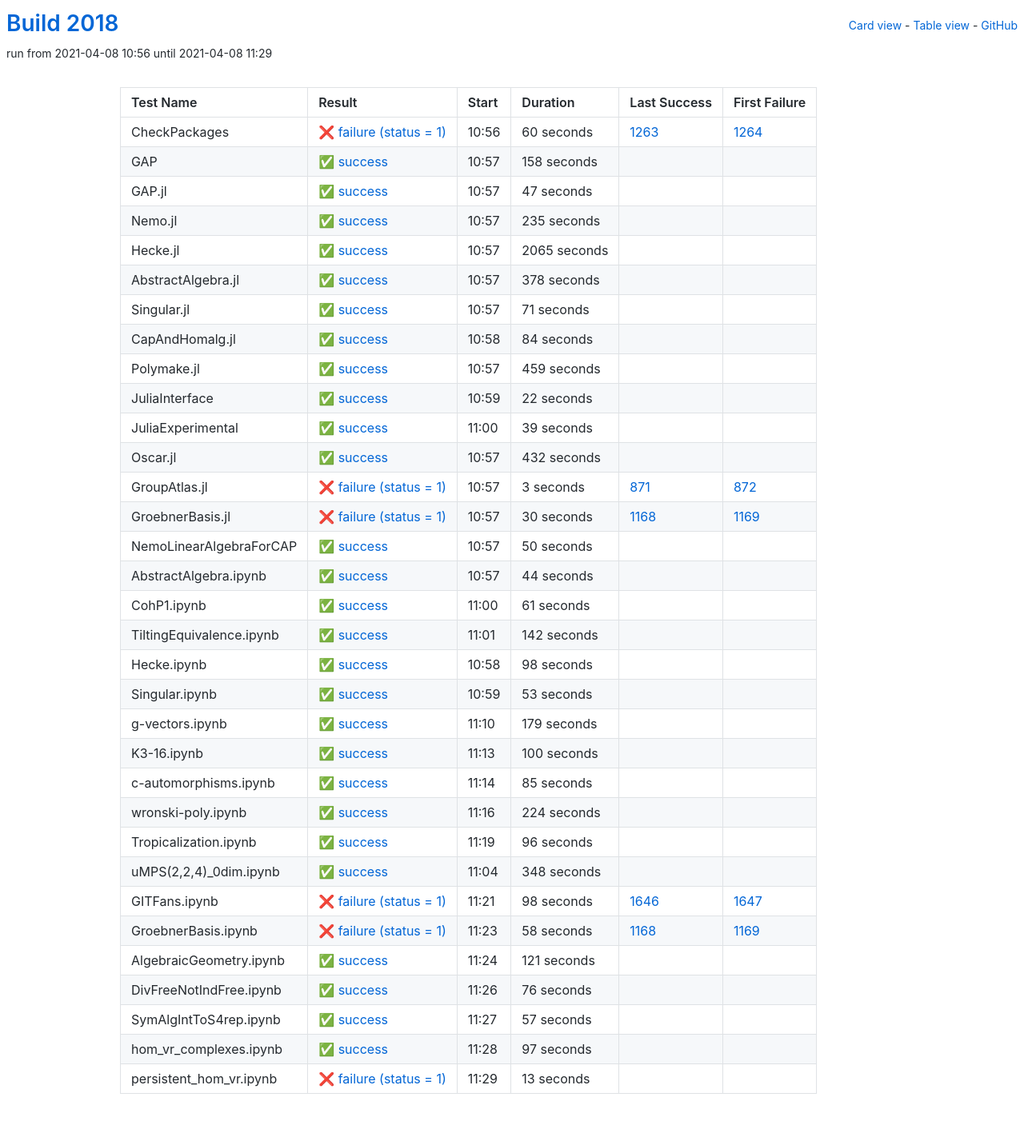
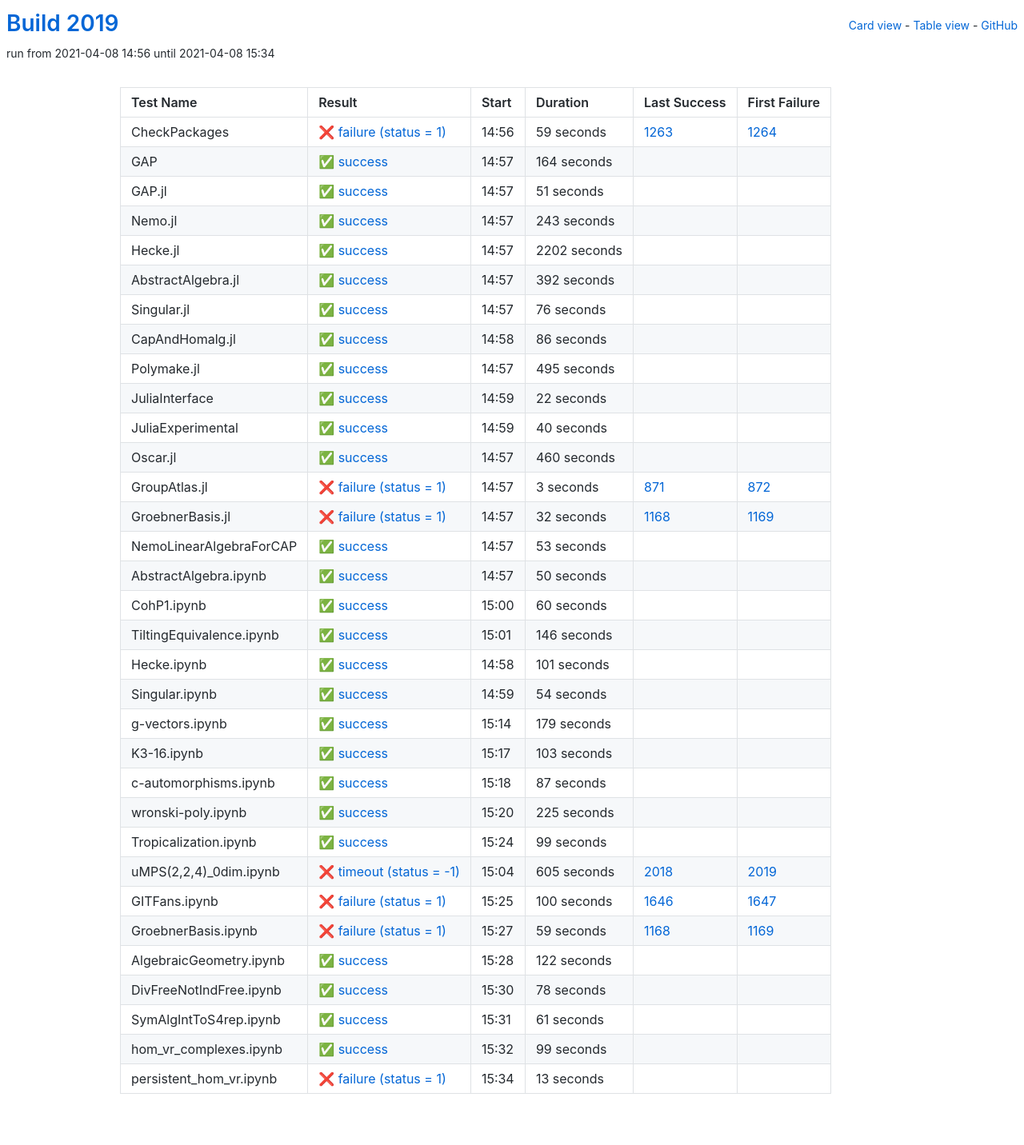
Before and after one commit to oscar-system/oscar-ci-status-stable, a Jekyll site: the page built from table.html, in a window 1280 px wide. Shown: the whole page at 80% size. Built offline with Jekyll 4.4.1, drawn with Linux system fonts in a browser that asks for light colours.

Commit message:
Build #2019

```diff
--- a/_data/ci.yml
+++ b/_data/ci.yml
@@ -1,6 +1,6 @@
 ---
-build: 2018
-build_url: https://oscarci.mathematik.uni-kl.de/job/oscar-stable/2018/
+build: 2019
+build_url: https://oscarci.mathematik.uni-kl.de/job/oscar-stable/2019/
 job: oscar-stable
 organization: oscar-system
 repo: oscar-ci-status-stable
@@ -8,116 +8,116 @@ repourl: https://github.com/oscar-system/oscar-ci-status-stable
 tests:
 - name: CheckPackages
   id: checkpackages
-  log: https://oscarci.mathematik.uni-kl.de/job/oscar-stable/2018/artifact/logs/build-2018/CheckPackages.log
-  start: 2021-04-08 10:56
+  log: https://oscarci.mathematik.uni-kl.de/job/oscar-stable/2019/artifact/logs/build-2019/CheckPackages.log
+  start: 2021-04-08 14:56
   success: false
   exitcode: 1
   status: failure
-  duration: 60
+  duration: 59
   last_success: 1263
   last_success_url: https://oscarci.mathematik.uni-kl.de/job/oscar-stable/1263/
   first_failure: 1264
   first_failure_url: https://oscarci.mathematik.uni-kl.de/job/oscar-stable/1264/
 - name: GAP
   id: gap
-  log: https://oscarci.mathematik.uni-kl.de/job/oscar-stable/2018/artifact/logs/build-2018/GAP.log
-  start: 2021-04-08 10:57
+  log: https://oscarci.mathematik.uni-kl.de/job/oscar-stable/2019/artifact/logs/build-2019/GAP.log
+  start: 2021-04-08 14:57
   success: true
   exitcode: 0
   status: success
-  duration: 158
+  duration: 164
   last_success: false
   last_success_url:
   first_failure: false
   first_failure_url:
 - name: GAP.jl
   id: gap-jl
-  log: https://oscarci.mathematik.uni-kl.de/job/oscar-stable/2018/artifact/logs/build-2018/GAP.jl.log
-  start: 2021-04-08 10:57
+  log: https://oscarci.mathematik.uni-kl.de/job/oscar-stable/2019/artifact/logs/build-2019/GAP.jl.log
+  start: 2021-04-08 14:57
   success: true
   exitcode: 0
   status: success
-  duration: 47
+  duration: 51
   last_success: false
   last_success_url:
   first_failure: false
   first_failure_url:
 - name: Nemo.jl
   id: nemo-jl
-  log: https://oscarci.mathematik.uni-kl.de/job/oscar-stable/2018/artifact/logs/build-2018/Nemo.jl.log
-  start: 2021-04-08 10:57
+  log: https://oscarci.mathematik.uni-kl.de/job/oscar-stable/2019/artifact/logs/build-2019/Nemo.jl.log
+  start: 2021-04-08 14:57
   success: true
   exitcode: 0
   status: success
-  duration: 235
+  duration: 243
   last_success: false
   last_success_url:
   first_failure: false
   first_failure_url:
 - name: Hecke.jl
   id: hecke-jl
-  log: https://oscarci.mathematik.uni-kl.de/job/oscar-stable/2018/artifact/logs/build-2018/Hecke.jl.log
-  start: 2021-04-08 10:57
+  log: https://oscarci.mathematik.uni-kl.de/job/oscar-stable/2019/artifact/logs/build-2019/Hecke.jl.log
+  start: 2021-04-08 14:57
   success: true
   exitcode: 0
   status: success
-  duration: 2065
+  duration: 2202
   last_success: false
   last_success_url:
   first_failure: false
   first_failure_url:
 - name: AbstractAlgebra.jl
   id: abstractalgebra-jl
-  log: https://oscarci.mathematik.uni-kl.de/job/oscar-stable/2018/artifact/logs/build-2018/AbstractAlgebra.jl.log
-  start: 2021-04-08 10:57
+  log: https://oscarci.mathematik.uni-kl.de/job/oscar-stable/2019/artifact/logs/build-2019/AbstractAlgebra.jl.log
+  start: 2021-04-08 14:57
   success: true
   exitcode: 0
   status: success
-  duration: 378
+  duration: 392
   last_success: false
   last_success_url:
   first_failure: false
   first_failure_url:
 - name: Singular.jl
   id: singular-jl
-  log: https://oscarci.mathematik.uni-kl.de/job/oscar-stable/2018/artifact/logs/build-2018/Singular.jl.log
-  start: 2021-04-08 10:57
+  log: https://oscarci.mathematik.uni-kl.de/job/oscar-stable/2019/artifact/logs/build-2019/Singular.jl.log
+  start: 2021-04-08 14:57
   success: true
   exitcode: 0
   status: success
-  duration: 71
+  duration: 76
   last_success: false
   last_success_url:
   first_failure: false
   first_failure_url:
 - name: CapAndHomalg.jl
   id: capandhomalg-jl
-  log: https://oscarci.mathematik.uni-kl.de/job/oscar-stable/2018/artifact/logs/build-2018/CapAndHomalg.jl.log
-  start: 2021-04-08 10:58
+  log: https://oscarci.mathematik.uni-kl.de/job/oscar-stable/2019/artifact/logs/build-2019/CapAndHomalg.jl.log
+  start: 2021-04-08 14:58
   success: true
   exitcode: 0
   status: success
-  duration: 84
+  duration: 86
   last_success: false
   last_success_url:
   first_failure: false
   first_failure_url:
 - name: Polymake.jl
   id: polymake-jl
-  log: https://oscarci.mathematik.uni-kl.de/job/oscar-stable/2018/artifact/logs/build-2018/Polymake.jl.log
-  start: 2021-04-08 10:57
+  log: https://oscarci.mathematik.uni-kl.de/job/oscar-stable/2019/artifact/logs/build-2019/Polymake.jl.log
+  start: 2021-04-08 14:57
   success: true
   exitcode: 0
   status: success
-  duration: 459
+  duration: 495
   last_success: false
   last_success_url:
   first_failure: false
   first_failure_url:
 - name: JuliaInterface
   id: juliainterface
-  log: https://oscarci.mathematik.uni-kl.de/job/oscar-stable/2018/artifact/logs/build-2018/JuliaInterface.log
-  start: 2021-04-08 10:59
+  log: https://oscarci.mathematik.uni-kl.de/job/oscar-stable/2019/artifact/logs/build-2019/JuliaInterface.log
+  start: 2021-04-08 14:59
   success: true
   exitcode: 0
   status: success
@@ -128,32 +128,32 @@ tests:
   first_failure_url:
 - name: JuliaExperimental
   id: juliaexperimental
-  log: https://oscarci.mathematik.uni-kl.de/job/oscar-stable/2018/artifact/logs/build-2018/JuliaExperimental.log
-  start: 2021-04-08 11:00
+  log: https://oscarci.mathematik.uni-kl.de/job/oscar-stable/2019/artifact/logs/build-2019/JuliaExperimental.log
+  start: 2021-04-08 14:59
   success: true
   exitcode: 0
   status: success
-  duration: 39
+  duration: 40
   last_success: false
   last_success_url:
   first_failure: false
   first_failure_url:
 - name: Oscar.jl
   id: oscar-jl
-  log: https://oscarci.mathematik.uni-kl.de/job/oscar-stable/2018/artifact/logs/build-2018/Oscar.jl.log
-  start: 2021-04-08 10:57
+  log: https://oscarci.mathematik.uni-kl.de/job/oscar-stable/2019/artifact/logs/build-2019/Oscar.jl.log
+  start: 2021-04-08 14:57
   success: true
   exitcode: 0
   status: success
-  duration: 432
+  duration: 460
   last_success: false
   last_success_url:
   first_failure: false
   first_failure_url:
 - name: GroupAtlas.jl
   id: groupatlas-jl
-  log: https://oscarci.mathematik.uni-kl.de/job/oscar-stable/2018/artifact/logs/build-2018/GroupAtlas.jl.log
-  start: 2021-04-08 10:57
+  log: https://oscarci.mathematik.uni-kl.de/job/oscar-stable/2019/artifact/logs/build-2019/GroupAtlas.jl.log
+  start: 2021-04-08 14:57
   success: false
   exitcode: 1
   status: failure
@@ -164,20 +164,32 @@ tests:
   first_failure_url: https://oscarci.mathematik.uni-kl.de/job/oscar-stable/872/
 - name: GroebnerBasis.jl
   id: groebnerbasis-jl
-  log: https://oscarci.mathematik.uni-kl.de/job/oscar-stable/2018/artifact/logs/build-2018/GroebnerBasis.jl.log
-  start: 2021-04-08 10:57
+  log: https://oscarci.mathematik.uni-kl.de/job/oscar-stable/2019/artifact/logs/build-2019/GroebnerBasis.jl.log
+  start: 2021-04-08 14:57
   success: false
   exitcode: 1
   status: failure
-  duration: 30
+  duration: 32
   last_success: 1168
   last_success_url: https://oscarci.mathematik.uni-kl.de/job/oscar-stable/1168/
   first_failure: 1169
   first_failure_url: https://oscarci.mathematik.uni-kl.de/job/oscar-stable/1169/
 - name: NemoLinearAlgebraForCAP
   id: nemolinearalgebraforcap
-  log: https://oscarci.mathematik.uni-kl.de/job/oscar-stable/2018/artifact/logs/build-2018/NemoLinearAlgebraForCAP.log
-  start: 2021-04-08 10:57
+  log: https://oscarci.mathematik.uni-kl.de/job/oscar-stable/2019/artifact/logs/build-2019/NemoLinearAlgebraForCAP.log
+  start: 2021-04-08 14:57
+  success: true
+  exitcode: 0
+  status: success
+  duration: 53
+  last_success: false
+  last_success_url:
+  first_failure: false
+  first_failure_url:
+- name: AbstractAlgebra.ipynb
+  id: abstractalgebra-ipynb
+  log: https://oscarci.mathematik.uni-kl.de/job/oscar-stable/2019/artifact/logs/build-2019/AbstractAlgebra.ipynb.log
+  start: 2021-04-08 14:57
   success: true
   exitcode: 0
   status: success
@@ -186,70 +198,58 @@ tests:
   last_success_url:
   first_failure: false
   first_failure_url:
-- name: AbstractAlgebra.ipynb
-  id: abstractalgebra-ipynb
-  log: https://oscarci.mathematik.uni-kl.de/job/oscar-stable/2018/artifact/logs/build-2018/AbstractAlgebra.ipynb.log
-  start: 2021-04-08 10:57
+- name: CohP1.ipynb
+  id: cohp1-ipynb
+  log: https://oscarci.mathematik.uni-kl.de/job/oscar-stable/2019/artifact/logs/build-2019/CohP1.ipynb.log
+  start: 2021-04-08 15:00
   success: true
   exitcode: 0
   status: success
-  duration: 44
-  last_success: false
-  last_success_url:
-  first_failure: false
-  first_failure_url:
-- name: CohP1.ipynb
-  id: cohp1-ipynb
-  log: https://oscarci.mathematik.uni-kl.de/job/oscar-stable/2018/artifact/logs/build-2018/CohP1.ipynb.log
-  start: 2021-04-08 11:00
-  success: true
-  exitcode: 0
-  status: success
-  duration: 61
+  duration: 60
   last_success: false
   last_success_url:
   first_failure: false
   first_failure_url:
 - name: TiltingEquivalence.ipynb
   id: tiltingequivalence-ipynb
-  log: https://oscarci.mathematik.uni-kl.de/job/oscar-stable/2018/artifact/logs/build-2018/TiltingEquivalence.ipynb.log
-  start: 2021-04-08 11:01
+  log: https://oscarci.mathematik.uni-kl.de/job/oscar-stable/2019/artifact/logs/build-2019/TiltingEquivalence.ipynb.log
+  start: 2021-04-08 15:01
   success: true
   exitcode: 0
   status: success
-  duration: 142
+  duration: 146
   last_success: false
   last_success_url:
   first_failure: false
   first_failure_url:
 - name: Hecke.ipynb
   id: hecke-ipynb
-  log: https://oscarci.mathematik.uni-kl.de/job/oscar-stable/2018/artifact/logs/build-2018/Hecke.ipynb.log
-  start: 2021-04-08 10:58
+  log: https://oscarci.mathematik.uni-kl.de/job/oscar-stable/2019/artifact/logs/build-2019/Hecke.ipynb.log
+  start: 2021-04-08 14:58
   success: true
   exitcode: 0
   status: success
-  duration: 98
+  duration: 101
   last_success: false
   last_success_url:
   first_failure: false
   first_failure_url:
 - name: Singular.ipynb
   id: singular-ipynb
-  log: https://oscarci.mathematik.uni-kl.de/job/oscar-stable/2018/artifact/logs/build-2018/Singular.ipynb.log
-  start: 2021-04-08 10:59
+  log: https://oscarci.mathematik.uni-kl.de/job/oscar-stable/2019/artifact/logs/build-2019/Singular.ipynb.log
+  start: 2021-04-08 14:59
   success: true
   exitcode: 0
   status: success
-  duration: 53
+  duration: 54
   last_success: false
   last_success_url:
   first_failure: false
   first_failure_url:
 - name: g-vectors.ipynb
   id: g-vectors-ipynb
-  log: https://oscarci.mathematik.uni-kl.de/job/oscar-stable/2018/artifact/logs/build-2018/g-vectors.ipynb.log
-  start: 2021-04-08 11:10
+  log: https://oscarci.mathematik.uni-kl.de/job/oscar-stable/2019/artifact/logs/build-2019/g-vectors.ipynb.log
+  start: 2021-04-08 15:14
   success: true
   exitcode: 0
   status: success
@@ -260,140 +260,140 @@ tests:
   first_failure_url:
 - name: K3-16.ipynb
   id: k3-16-ipynb
-  log: https://oscarci.mathematik.uni-kl.de/job/oscar-stable/2018/artifact/logs/build-2018/K3-16.ipynb.log
-  start: 2021-04-08 11:13
+  log: https://oscarci.mathematik.uni-kl.de/job/oscar-stable/2019/artifact/logs/build-2019/K3-16.ipynb.log
+  start: 2021-04-08 15:17
   success: true
   exitcode: 0
   status: success
-  duration: 100
+  duration: 103
   last_success: false
   last_success_url:
   first_failure: false
   first_failure_url:
 - name: c-automorphisms.ipynb
   id: c-automorphisms-ipynb
-  log: https://oscarci.mathematik.uni-kl.de/job/oscar-stable/2018/artifact/logs/build-2018/c-automorphisms.ipynb.log
-  start: 2021-04-08 11:14
+  log: https://oscarci.mathematik.uni-kl.de/job/oscar-stable/2019/artifact/logs/build-2019/c-automorphisms.ipynb.log
+  start: 2021-04-08 15:18
   success: true
   exitcode: 0
   status: success
-  duration: 85
+  duration: 87
   last_success: false
   last_success_url:
   first_failure: false
   first_failure_url:
 - name: wronski-poly.ipynb
   id: wronski-poly-ipynb
-  log: https://oscarci.mathematik.uni-kl.de/job/oscar-stable/2018/artifact/logs/build-2018/wronski-poly.ipynb.log
-  start: 2021-04-08 11:16
+  log: https://oscarci.mathematik.uni-kl.de/job/oscar-stable/2019/artifact/logs/build-2019/wronski-poly.ipynb.log
+  start: 2021-04-08 15:20
   success: true
   exitcode: 0
   status: success
-  duration: 224
+  duration: 225
   last_success: false
   last_success_url:
   first_failure: false
   first_failure_url:
 - name: Tropicalization.ipynb
   id: tropicalization-ipynb
-  log: https://oscarci.mathematik.uni-kl.de/job/oscar-stable/2018/artifact/logs/build-2018/Tropicalization.ipynb.log
-  start: 2021-04-08 11:19
+  log: https://oscarci.mathematik.uni-kl.de/job/oscar-stable/2019/artifact/logs/build-2019/Tropicalization.ipynb.log
+  start: 2021-04-08 15:24
   success: true
   exitcode: 0
   status: success
-  duration: 96
+  duration: 99
   last_success: false
   last_success_url:
   first_failure: false
   first_failure_url:
 - name: uMPS(2,2,4)_0dim.ipynb
   id: umps-2-2-4-0dim-ipynb
-  log: https://oscarci.mathematik.uni-kl.de/job/oscar-stable/2018/artifact/logs/build-2018/uMPS-2-2-4-_0dim.ipynb.log
-  start: 2021-04-08 11:04
-  success: true
-  exitcode: 0
-  status: success
-  duration: 348
-  last_success: false
-  last_success_url:
-  first_failure: false
-  first_failure_url:
+  log: https://oscarci.mathematik.uni-kl.de/job/oscar-stable/2019/artifact/logs/build-2019/uMPS-2-2-4-_0dim.ipynb.log
+  start: 2021-04-08 15:04
+  success: false
+  exitcode: -1
+  status: timeout
+  duration: 605
+  last_success: 2018
+  last_success_url: https://oscarci.mathematik.uni-kl.de/job/oscar-stable/2018/
+  first_failure: 2019
+  first_failure_url: https://oscarci.mathematik.uni-kl.de/job/oscar-stable/2019/
 - name: GITFans.ipynb
   id: gitfans-ipynb
-  log: https://oscarci.mathematik.uni-kl.de/job/oscar-stable/2018/artifact/logs/build-2018/GITFans.ipynb.log
-  start: 2021-04-08 11:21
+  log: https://oscarci.mathematik.uni-kl.de/job/oscar-stable/2019/artifact/logs/build-2019/GITFans.ipynb.log
+  start: 2021-04-08 15:25
   success: false
   exitcode: 1
   status: failure
-  duration: 98
+  duration: 100
   last_success: 1646
   last_success_url: https://oscarci.mathematik.uni-kl.de/job/oscar-stable/1646/
   first_failure: 1647
   first_failure_url: https://oscarci.mathematik.uni-kl.de/job/oscar-stable/1647/
 - name: GroebnerBasis.ipynb
   id: groebnerbasis-ipynb
-  log: https://oscarci.mathematik.uni-kl.de/job/oscar-stable/2018/artifact/logs/build-2018/GroebnerBasis.ipynb.log
-  start: 2021-04-08 11:23
+  log: https://oscarci.mathematik.uni-kl.de/job/oscar-stable/2019/artifact/logs/build-2019/GroebnerBasis.ipynb.log
+  start: 2021-04-08 15:27
   success: false
   exitcode: 1
   status: failure
-  duration: 58
+  duration: 59
   last_success: 1168
   last_success_url: https://oscarci.mathematik.uni-kl.de/job/oscar-stable/1168/
   first_failure: 1169
   first_failure_url: https://oscarci.mathematik.uni-kl.de/job/oscar-stable/1169/
 - name: AlgebraicGeometry.ipynb
   id: algebraicgeometry-ipynb
-  log: https://oscarci.mathematik.uni-kl.de/job/oscar-stable/2018/artifact/logs/build-2018/AlgebraicGeometry.ipynb.log
-  start: 2021-04-08 11:24
+  log: https://oscarci.mathematik.uni-kl.de/job/oscar-stable/2019/artifact/logs/build-2019/AlgebraicGeometry.ipynb.log
+  start: 2021-04-08 15:28
   success: true
   exitcode: 0
   status: success
-  duration: 121
+  duration: 122
   last_success: false
   last_success_url:
   first_failure: false
   first_failure_url:
 - name: DivFreeNotIndFree.ipynb
   id: divfreenotindfree-ipynb
-  log: https://oscarci.mathematik.uni-kl.de/job/oscar-stable/2018/artifact/logs/build-2018/DivFreeNotIndFree.ipynb.log
-  start: 2021-04-08 11:26
+  log: https://oscarci.mathematik.uni-kl.de/job/oscar-stable/2019/artifact/logs/build-2019/DivFreeNotIndFree.ipynb.log
+  start: 2021-04-08 15:30
   success: true
   exitcode: 0
   status: success
-  duration: 76
+  duration: 78
   last_success: false
   last_success_url:
   first_failure: false
   first_failure_url:
 - name: SymAlgIntToS4rep.ipynb
   id: symalginttos4rep-ipynb
-  log: https://oscarci.mathematik.uni-kl.de/job/oscar-stable/2018/artifact/logs/build-2018/SymAlgIntToS4rep.ipynb.log
-  start: 2021-04-08 11:27
+  log: https://oscarci.mathematik.uni-kl.de/job/oscar-stable/2019/artifact/logs/build-2019/SymAlgIntToS4rep.ipynb.log
+  start: 2021-04-08 15:31
   success: true
   exitcode: 0
   status: success
-  duration: 57
+  duration: 61
   last_success: false
   last_success_url:
   first_failure: false
   first_failure_url:
 - name: hom_vr_complexes.ipynb
   id: hom-vr-complexes-ipynb
-  log: https://oscarci.mathematik.uni-kl.de/job/oscar-stable/2018/artifact/logs/build-2018/hom_vr_complexes.ipynb.log
-  start: 2021-04-08 11:28
+  log: https://oscarci.mathematik.uni-kl.de/job/oscar-stable/2019/artifact/logs/build-2019/hom_vr_complexes.ipynb.log
+  start: 2021-04-08 15:32
   success: true
   exitcode: 0
   status: success
-  duration: 97
+  duration: 99
   last_success: false
   last_success_url:
   first_failure: false
   first_failure_url:
 - name: persistent_hom_vr.ipynb
   id: persistent-hom-vr-ipynb
-  log: https://oscarci.mathematik.uni-kl.de/job/oscar-stable/2018/artifact/logs/build-2018/persistent_hom_vr.ipynb.log
-  start: 2021-04-08 11:29
+  log: https://oscarci.mathematik.uni-kl.de/job/oscar-stable/2019/artifact/logs/build-2019/persistent_hom_vr.ipynb.log
+  start: 2021-04-08 15:34
   success: false
   exitcode: 1
   status: failure
```
Also changed, not shown: README.md.
